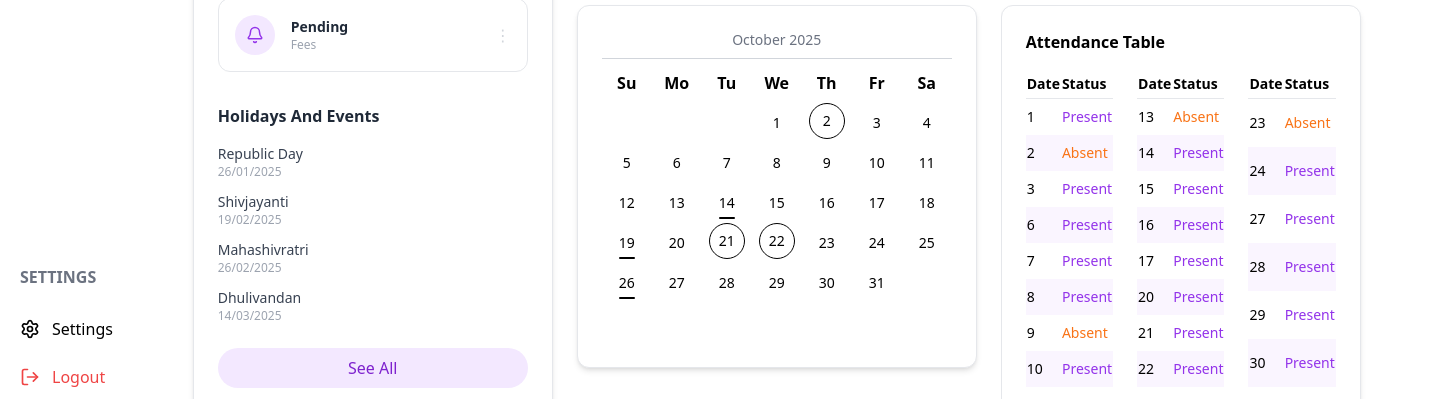
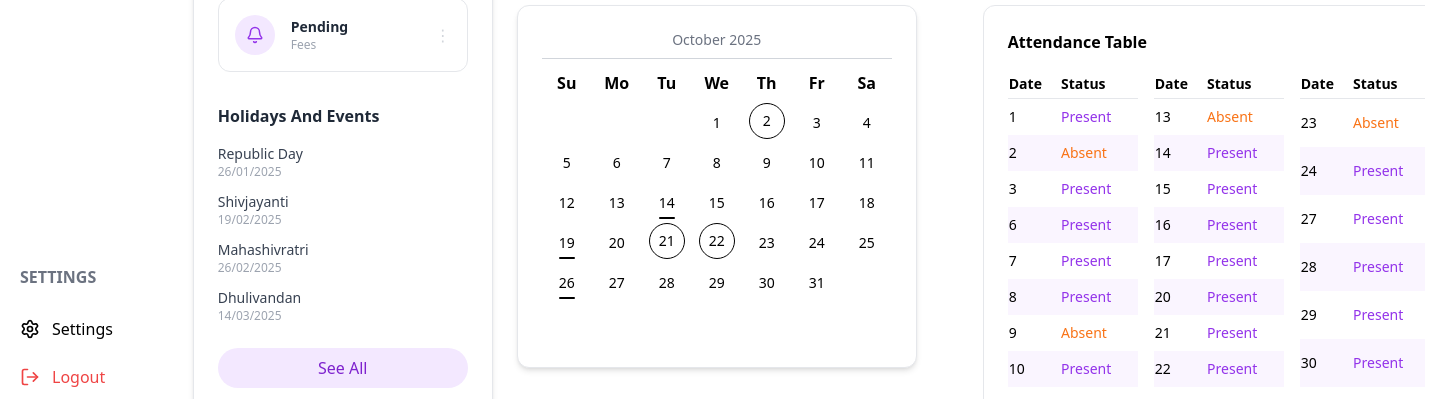
Before and after one commit to Prakriti2909/Quantunflux-demo-screen, a React (Create React App) app in the folder frontend/: page / in a window 1280 px wide. Shown: the part 441-840 px from the top of the page, 1449 px wide, since content can reach past the window. Built offline with nearby package versions, Linux system fonts and the light colour scheme; no server answers; the HTML template or start-up script is replaced by a standard one.

Commit message:
Update AttendanceTable layout and styling

```diff
--- a/frontend/src/components/AttendanceTable.js
+++ b/frontend/src/components/AttendanceTable.js
@@ -15,7 +15,7 @@ const AttendanceTable = ({ monthDays, absentDays, year=2025, month=9 }) => { //
     const right = filtered.slice(size * 2, filtered.length);
 
   const renderCol = (days) => (
-    <table className="w-full text-sm">
+    <table className="min-w-[130px] text-sm">
       <thead>
         <tr className="text-left border-b">
           <th className="py-1">Date</th>
@@ -42,7 +42,7 @@ const AttendanceTable = ({ monthDays, absentDays, year=2025, month=9 }) => { //
     <div className="mr-3 bg-white rounded-xl shadow-md border border-gray-200 p-6">
       <h2 className="text-m font-semibold mb-4">Attendance Table</h2>
 
-      <div className="grid grid-cols-3 gap-6">
+      <div className="grid grid-cols-1 sm:grid-cols-2 lg:grid-cols-3 gap-4 overflow-x-auto">
         {renderCol(left)}
         {renderCol(mid)}
         {renderCol(right)}
```
